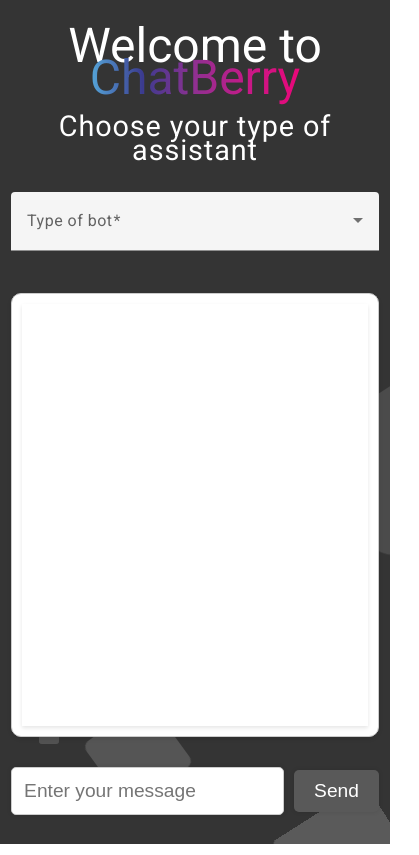
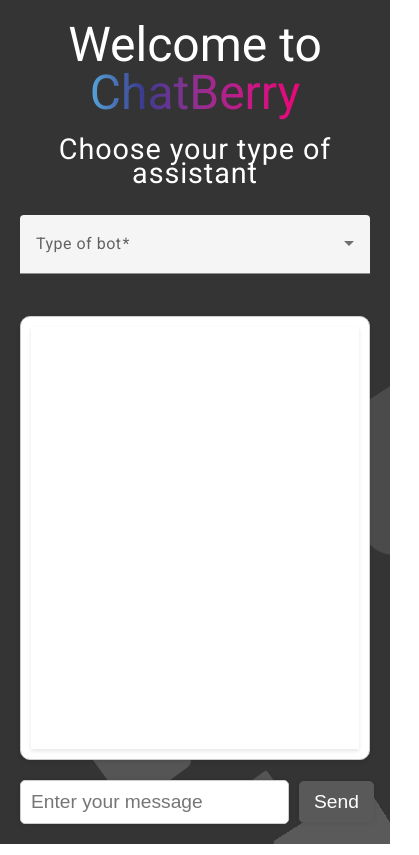
Before and after one commit to NoureddineHelb/ChatBerry-front, an Angular app: page / in a window 390 px wide. Shown: the whole page, 419 px wide, since content can reach past the window. Built offline with nearby package versions, Linux system fonts and the light colour scheme.

Commit message:
scroll and responsive 1/2

```diff
--- a/src/app/app.component.css
+++ b/src/app/app.component.css
@@ -1,5 +1,4 @@
 @import url('https://fonts.googleapis.com/css?family=Exo:400,700');
-
 /* Global Styles */
 * {
     box-sizing: border-box;
@@ -25,15 +24,20 @@
 .content {
     z-index: 1;
     text-align: center;
-    padding: 40px;
+    padding: 20px;
+    max-width: 600px; /* Nouvelle règle pour limiter la largeur sur les grands écrans */
+    width: 100%; /* Assure une largeur de 100% même sur les petits écrans */
+    margin: 0 auto; /* Centre le contenu sur la page */
 }
 
 /* Heading Styles */
 h1 {
     font-size: 3rem;
-    margin-bottom: 20px;
     font-weight: 400;
     color: #ffffff;
+    line-height: 1; /* pour separer les lignes quand on colle les deux coté */
+    margin-bottom: 20px;
+    word-wrap: break-word; /* divise les mots si il faut */
 }
 
 .gradient-text {
@@ -59,6 +63,7 @@
     font-size: 1.8rem;
     margin-bottom: 30px;
     color: #ffffff;
+    word-wrap: break-word;
 }
 
 /* Form Field Styles */
@@ -91,12 +96,12 @@
 .input-container {
     display: flex;
     align-items: center;
-    margin-top: 30px;
+    margin-top: 20px; /* Réduction de l'espace entre les éléments */
 }
 
 .input-container input {
     flex: 1;
-    padding: 12px;
+    padding: 10px; /* Réduction de la taille du padding */
     border: 1px solid #ccc;
     border-radius: 5px;
     margin-right: 10px;
@@ -107,7 +112,7 @@
 .input-container button {
     background-color: #595959;
     color: #fff;
-    padding: 10px 20px;
+    padding: 10px 15px; /* Réduction de la taille du padding */
     border: none;
     border-radius: 5px;
     font-size: 1.2rem;
@@ -133,7 +138,7 @@
     margin-left: 50%; /* Pour éviter que le texte se superpose avec les messages envoyés */
 }
 
-/* Style des messages *//* Chat Container */
+/* Style des messages */
 .chat-container {
     background-color: #ffffff;
     border: 1px solid #ccc;
@@ -148,7 +153,7 @@
 /* Scrollable container for messages */
 .message-scroll {
     min-height: 50vh;
-    max-height: 70vh; /* Utilisation de 70% de la hauteur de la fenêtre */
+    max-height: 50vh; /* Utilisation de 70% de la hauteur de la fenêtre */
     max-width: 80vh;
     overflow-y: auto; /* Activation du défilement vertical */
     box-shadow: 0 2px 4px rgba(0, 0, 0, 0.1); /* Ajout d'un contour d'ombre à l'extérieur du conteneur */
--- a/src/app/app.component.html
+++ b/src/app/app.component.html
@@ -32,7 +32,7 @@
 
             <!-- Section Message container just HTML -->
             <div class="chat-container">
-                <div class="message-scroll">
+                <div class="message-scroll" #messageScroll>
                     <div *ngFor="let message of messages" [ngClass]="{'sent-message': message.type === 'You', 'received-message': message.type === 'Berry'}">
                         <p>{{ message.content }}</p>
                     </div>
--- a/src/app/app.component.ts
+++ b/src/app/app.component.ts
@@ -1,67 +1,71 @@
-import {Component} from '@angular/core';
-import {RouterLink, RouterLinkActive, RouterOutlet} from '@angular/router';
+import { Component, ElementRef, ViewChild } from '@angular/core';
+import { ChatType } from "../intetrfaces/chat.type";
+import {FormControl, FormsModule, ReactiveFormsModule, Validators} from "@angular/forms";
+import { ChatService } from "./chat.service";
 import {CommonModule} from "@angular/common";
-import {FormControl, FormsModule, ReactiveFormsModule, Validators} from "@angular/forms";
-import {ChatType} from "../intetrfaces/chat.type";
+import {RouterLink, RouterLinkActive, RouterOutlet} from "@angular/router";
 import {MatError, MatFormField, MatHint, MatLabel} from "@angular/material/form-field";
 import {MatOption} from "@angular/material/autocomplete";
 import {MatSelect} from "@angular/material/select";
-import {ChatService} from "./chat.service";
 
 @Component({
   selector: 'app-root',
   standalone: true,
   imports: [CommonModule, RouterOutlet, RouterLink, RouterLinkActive, FormsModule, MatError, MatFormField, MatHint, MatLabel, MatOption, MatSelect, ReactiveFormsModule],
   templateUrl: './app.component.html',
-  styleUrl: './app.component.css'
+  styleUrls: ['./app.component.css']
 })
-export class AppComponent{
+export class AppComponent {
   title = 'ChatBerry';
   userInput: string = '';
   messages: { content: string, type: 'You' | 'Berry' }[] = [];
-  animationIndexes: number[];
+  @ViewChild('messageScroll', { static: true }) messageScrollContainer?: ElementRef;
 
+  constructor(private chatService: ChatService) { }
 
-
-  constructor(private chatService: ChatService) {
-    this.animationIndexes = Array.from({ length: 30 }, () => Math.floor(Math.random() * 100));
-  }
-
-  //chosse type section
+  // Choisir le type de bot
   chatTypeControl = new FormControl<ChatType | null>(null, Validators.required);
-  selectFormControl = new FormControl('', Validators.required);
   chatTypes: ChatType[] = [
     { name: 'Assistant', type: 'Helpful assistant', message: "You are a helpful assistant" },
     { name: 'Programmer', type: 'Code Interpreter!', message: "You are an expert in code interpreter" },
   ];
 
-  ngOnInit() { // quand on change de type de bot
+  ngOnInit() {
     this.chatTypeControl.valueChanges.subscribe((newValue) => {
       if (newValue) {
-        if (newValue.name == 'Assistant')
-          this.messages.push({ content: 'I am a helpful assistant, how can I help you?', type: 'Berry' });
-        else
-          this.messages.push({ content: 'I am an expert in code interpreter, how can I help you?', type: 'Berry' });
+        const initialMessage = newValue.name === 'Assistant'
+            ? 'I am a helpful assistant, how can I help you?'
+            : 'I am an expert in code interpreter, how can I help you?';
+        this.messages.push({ content: initialMessage, type: 'Berry' });
 
         this.chatService.sendMessage(newValue.message).subscribe(
             (response: any) => {}
         );
       }
+      this.scrollToBottom();
     });
   }
 
-
   sendMessage(message: string) {
     if (message.trim() !== '') {
-      this.userInput = ''; // reset le champ
+      this.userInput = ''; // Reset the input field
       this.chatService.sendMessage(message).subscribe(
           (response: any) => {
             this.messages.push({ content: message, type: 'You' });
-            this.messages.push({ content: response.response + '', type: 'Berry' });
+            setTimeout(() => {
+              this.messages.push({ content: response.response + '', type: 'Berry' });
+              this.scrollToBottom();
+            }, 100);
           }
       );
     }
-
+    this.scrollToBottom();
   }
 
+  scrollToBottom() {
+    if (this.messageScrollContainer && this.messageScrollContainer.nativeElement) {
+      const container = this.messageScrollContainer.nativeElement as HTMLElement;
+      container.scrollTop = container.scrollHeight;
+    }
+  }
 }
```
